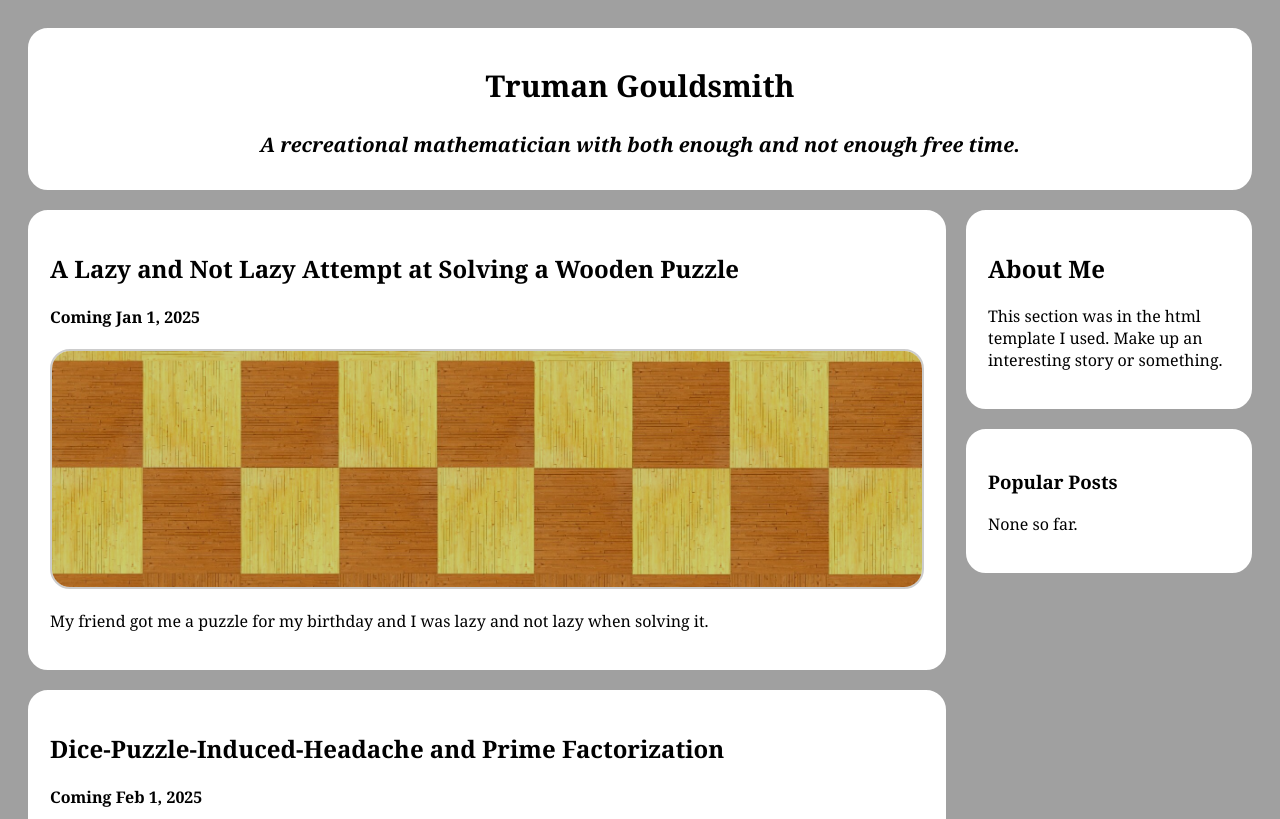
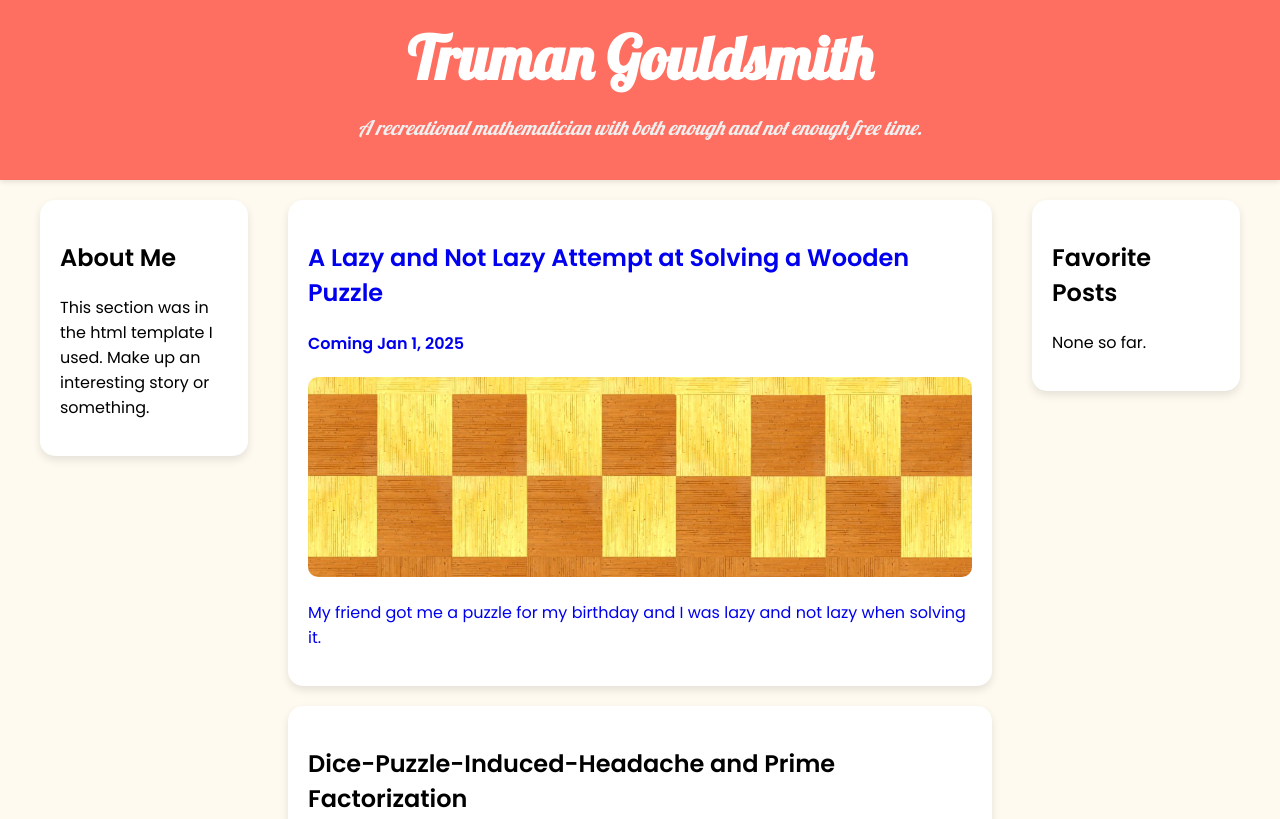
Before and after one commit to trumangouldsmith/site, a plain HTML site: page index.html in a window 1280 px wide. Shown: the top 819 px of the page. Drawn offline with Linux system fonts and the light colour scheme.

Commit message:
styles changes

```diff
--- a/index.html
+++ b/index.html
@@ -1,6 +1,5 @@
 <!DOCTYPE html>
 <html lang="en">
-
 <head>
     <meta charset="UTF-8">
     <meta name="viewport" content="width=device-width, initial-scale=1.0">
@@ -8,14 +7,27 @@
     <link rel="stylesheet" href="styles.css?v=1.2">
 </head>
 
+<body>
+
+  <!-- Header Section (Fixed to the top) -->
   <div class="header">
       <h2>Truman Gouldsmith</h2>
       <h3>A recreational mathematician with both enough and not enough free time.</h3>
   </div>
 
+  <!-- Main content of the page -->
   <div class="row">
+
+    <!-- Left Column -->
     <div class="leftcolumn">
+      <div class="card">
+        <h2>About Me</h2>
+        <p>This section was in the html template I used. Make up an interesting story or something.</p>
+      </div>
+    </div>
 
+    <!-- Middle Column -->
+    <div class="middlecolumn">
       <div class="card">
         <a href="a_lazy_and_not_lazy_attempt_at_solving_a_wooden_puzzle.html" class="no-style-link" target="_blank">
           <h2>A Lazy and Not Lazy Attempt at Solving a Wooden Puzzle</h2>
@@ -35,47 +47,50 @@
       </div>
 
       <div class="card">
-      <h2>Dice-Puzzle-Induced-Headache and Prime Factorization</h2>
-      <h4>Coming Feb 1, 2025</h4>
-      <img class="cardimg" src="weird_die.svg" alt="weird die">
-      <p>I was looking at an old puzzle and was not pleased.</p>
-      <div class="read-more">Read<br>more<br>&gt;&gt;&gt;</div>
+        <h2>Post TBD</h2>
+        <h4>Coming Soon</h4>
       </div>
 
       <div class="card">
-      <h2>Dice-Puzzle-Induced-Headache and Prime Factorization</h2>
-      <h4>Coming Feb 1, 2025</h4>
-      <img class="cardimg" src="weird_die.svg" alt="weird die">
-      <p>I was looking at an old puzzle and was not pleased.</p>
-      <div class="read-more">Read<br>more<br>&gt;&gt;&gt;</div>
+        <h2>Post TBD</h2>
+        <h4>Coming Soon</h4>
       </div>
 
       <div class="card">
-      <h2>Dice-Puzzle-Induced-Headache and Prime Factorization</h2>
-      <h4>Coming Feb 1, 2025</h4>
-      <img class="cardimg" src="weird_die.svg" alt="weird die">
-      <p>I was looking at an old puzzle and was not pleased.</p>
-      <div class="read-more">Read<br>more<br>&gt;&gt;&gt;</div>
+        <h2>Post TBD</h2>
+        <h4>Coming Soon</h4>
       </div>
+    </div> <!-- end of middle column-->
 
-  </div> <!-- end of left column-->
-
+    <!-- Right Column -->
     <div class="rightcolumn">
-
       <div class="card">
-      <h2>About Me</h2>
-      <p>This section was in the html template I used. Make up an interesting story or something.</p>
-    </div>
-
-    <div class="card">
-      <h3>Popular Posts</h3>
+        <h2>Favorite Posts</h2>
         <p>None so far.</p>
-
-  </div>
-
       </div>
     </div>
+  </div> <!-- end of row -->
 
+  <!-- Footer Section -->
   <div class="footer">
     <h2>Footer? Barely know her...</h2>
   </div>
+
+  <!-- JavaScript for Scroll Effects -->
+  <script>
+    window.onscroll = function() {
+      var header = document.querySelector(".header");
+
+      // Use requestAnimationFrame to smooth out the animation
+      requestAnimationFrame(function() {
+        if (window.pageYOffset > 100) {
+          header.classList.add("shrink");
+        } else {
+          header.classList.remove("shrink");
+        }
+      });
+    };
+  </script>
+
+</body>
+</html>
--- a/styles.css
+++ b/styles.css
@@ -1,94 +1,137 @@
+/* Import playful fonts */
+@import url('https://fonts.googleapis.com/css2?family=Poppins:wght@400;600&family=Lobster&display=swap');
+
+/* Global settings */
 * {
   box-sizing: border-box;
 }
 
 body {
-  font-family: Georgia;
-  padding: 20px;
-  background: #a0a0a0;
+  font-family: 'Poppins', sans-serif;
+  background-color: #FFFAF0; /* Light cream background */
+  margin: 0;
+  padding: 0;
+  padding-top: 160px; /* Increase space for fixed header */
 }
+
+/* .body.shrink {
+  padding-top: 15%;
+} */
 
 /* Header/Blog Title */
 .header {
-  padding: 10px;
-  font-size: 40px;
+  padding: 20px;
+  font-size: 50px;
+  font-family: 'Lobster', cursive;
+  color: #fff;
+  margin: 0;
   text-align: center;
-  border: 2px solid #ffffff;
-  border-radius: 20px;
-  background: white;
+  background-color: #FF6F61; /* Soft coral color */
+  transition: font-size 0.3s ease-in-out, padding 0.3s ease-in-out; /* Smooth transition for font-size and padding */
+  position: fixed;
+  top: 0;
+  left: 0;
+  width: 100%;
+  z-index: 1000;
+  box-shadow: 0 2px 5px rgba(0, 0, 0, 0.1);
 }
 
+/* When the header shrinks */
+.header.shrink {
+  font-size: 30px; /* Shrinks font size */
+  padding: 10px;  /* Shrinks padding */
+}
+
+/* Header Text */
 .header h2 {
-  font-size: 30px;
+  font-size: 60px;
+  margin: 0;
 }
 
 .header h3 {
   font-size: 20px;
+  font-weight: 300;
+  color: #F0F0F0;
   font-style: italic;
 }
 
-/* Create two unequal columns that floats next to each other */
+
+/* Layout for columns */
+.row {
+  display: flex;
+  flex-wrap: wrap;
+  justify-content: space-between;
+  padding: 0 20px;
+}
+
+.leftcolumn, .middlecolumn, .rightcolumn {
+  padding: 20px;
+}
+
 /* Left column */
 .leftcolumn {
-  float: left;
-  width: 75%;
+  flex: 1;
+  min-width: 20%;
+}
+
+/* Middle column */
+.middlecolumn {
+  flex: 3;
+  min-width: 60%;
+  padding-left: 20px;
 }
 
 /* Right column */
 .rightcolumn {
-  float: left;
-  width: 25%;
+  flex: 1;
+  min-width: 20%;
   padding-left: 20px;
 }
 
-/* Fake image */
-.fakeimg {
-  background-color: #d7d7d7;
+/* Card image */
+.cardimg {
   width: 100%;
-  padding: 20px;
-  border: 2px solid #ffffff;
-  border-radius: 20px;
+  height: 200px;
+  object-fit: cover;
+  border-radius: 10px;
+  transition: all 0.4s ease-in-out; /* Smooth transition for all properties */
+
 }
 
-.cardimg {
-  width: 100%; /* Make image responsive */
-  height: 240px; /* Maintain aspect ratio */
-  border: 2px solid #ffffff;
-  border-radius: 20px;
-  object-fit: cover;
-  filter: brightness(80%);
+.cardimg:hover {
+  filter: brightness(0.8) saturate(1.3); /* Increase brightness and saturation */
+  box-shadow: 0 5px 5px rgba(0, 0, 0, 0.1); /* Shadow for depth */
+
 }
 
-/* Add a card effect for articles */
+
+/* Card hover effect */
+.card:hover {
+  background-color: #f3ebeb;
+  box-shadow: 0 6px 12px rgba(0, 0, 0, 0.1);
+  padding-right: 120px; /* Space for the sliver to slide in */
+}
+
+/* Cards */
 .card {
-  background-color: white;
+  background-color: #FFFFFF;
   padding: 20px;
   margin-top: 20px;
-  border: 2px solid #ffffff;
-  border-radius: 20px;
-  position: relative; /* Needed for absolute positioning of the "Read More" sliver */
-  overflow: hidden; /* To make sure the sliver doesn't overflow the card */
-  transition: 0.5s;
-}
-
-.leftcolumn .card {
-  cursor: pointer;
-}
-
-/* Change background on hover */
-.leftcolumn .card:hover {
-  background-color: rgb(132, 132, 132);
-  border: 2px solid rgb(132, 132, 132);
+  border-radius: 15px;
+  box-shadow: 0 4px 8px rgba(0, 0, 0, 0.1);
+  position: relative; /* Make sure it is positioned properly */
+  overflow: hidden; /* Prevents overflow on hover */
+  transition: all 0.4s ease-in-out; /* Smooth transition for all properties */
 }
 
 /* "Read More" Sliver */
-.leftcolumn .card .read-more {
+.read-more {
   position: absolute;
   top: 0;
-  right: -10%;
-  width: 10%; /* Make the sliver 10-20% of the width of the card */
+  right: -100%; /* Initially hidden */
+  width: 10%; /* Sliver width */
   height: 100%;
-  background-color: #192b24;
+  background-color: #ffa480; /* Soft coral */
   color: white;
   display: flex;
   text-align: center;
@@ -96,51 +139,50 @@ body {
   justify-content: center;
   font-size: 18px;
   font-weight: bold;
-  opacity: 0; /* Hidden by default */
-  transition: opacity 0.3s ease, right 0.3s ease, background-color 0.3s ease, color 0.3s ease;;
+  opacity: 0; /* Initially hidden */
+  transition: all 0.4s ease-in-out; /* Smooth transition for all properties */
   cursor: pointer;
 }
-.leftcolumn .card .read-more:hover {
-background-color: #2b5142;
+
+/* Show and slide in the "Read More" on hover */
+.card:hover .read-more {
+  opacity: 1;
+  right: 0; /* Slide in to the right */
 }
 
-.leftcolumn .card:hover .read-more {
-  opacity: 1; /* Show on hover */
-  right: 0; /* Move the sliver into view */
+/* Remove underline from links */
+a {
+  text-decoration: none; /* Remove underline for normal and visited links */
 }
-
-.leftcolumn .card:hover {
-  padding-right: 120px; /* Make space for the sliver */
-}
-
-/* Clear floats after the columns */
-.row:after {
-  content: "";
-  display: table;
-  clear: both;
-}
-
-.no-style-link {
-  text-decoration: none;  /* Remove underline */
-  color: inherit;         /* Inherit color from the parent element */
-}
-
 
 /* Footer */
 .footer {
   padding: 20px;
+  background-color: #FF6F61; /* Soft coral */
   text-align: center;
-  background: #ddd;
+  color: white;
   margin-top: 20px;
-  border: 2px solid #ddd;
-  border-radius: 20px;
+  border-radius: 15px;
 }
 
-/* Responsive layout - when the screen is less than 800px wide, make the two columns stack on top of each other instead of next to each other */
+/* Mobile responsive */
 @media screen and (max-width: 800px) {
-  .leftcolumn,
-  .rightcolumn {
+  .leftcolumn, .middlecolumn, .rightcolumn {
     width: 100%;
-    padding: 0;
+    padding: 10px;
+  }
+
+  .header.shrink {
+    font-size: 25px; /* Even smaller for mobile */
+  }
+
+  /* Fix for layout stacking in mobile */
+  .row {
+    flex-direction: column;
+    align-items: center;
+  }
+
+  .middlecolumn {
+    padding-left: 0;
   }
 }
```
Lines whose indentation alone changed are shown as unchanged.
